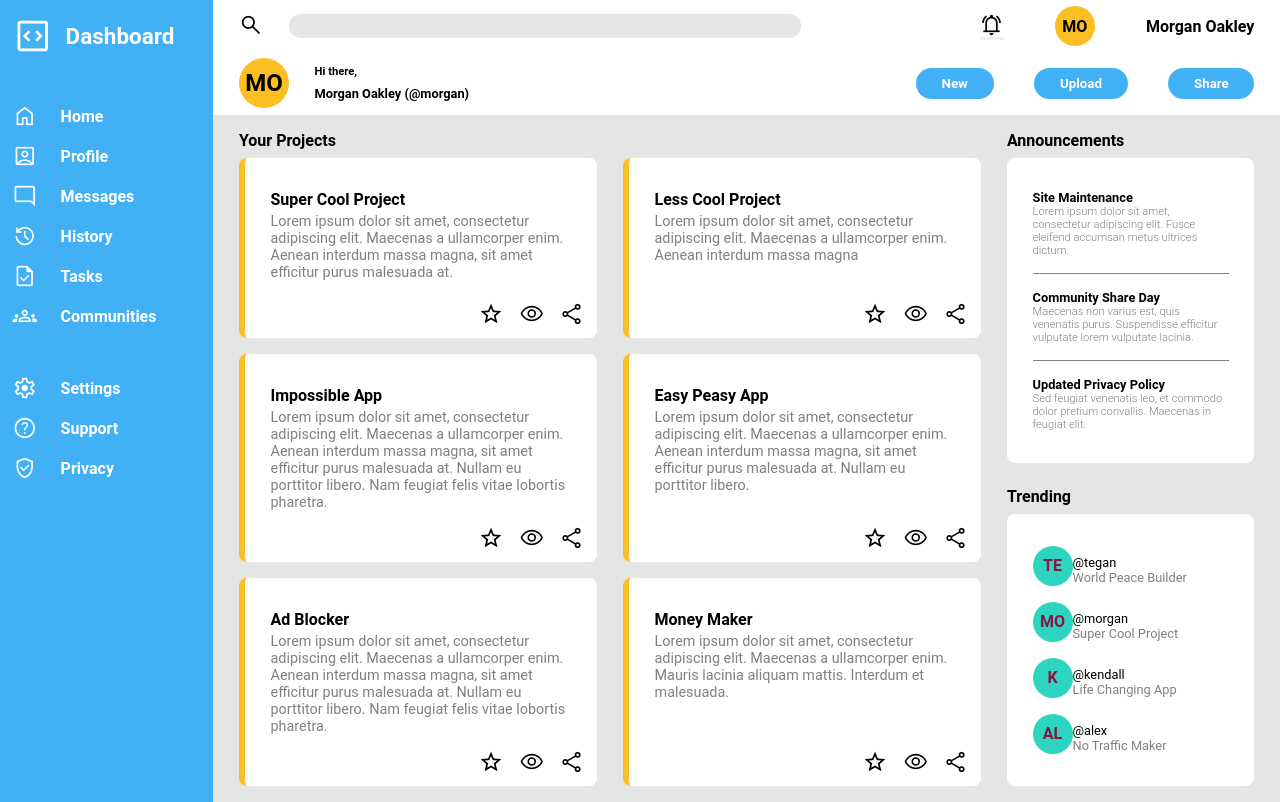
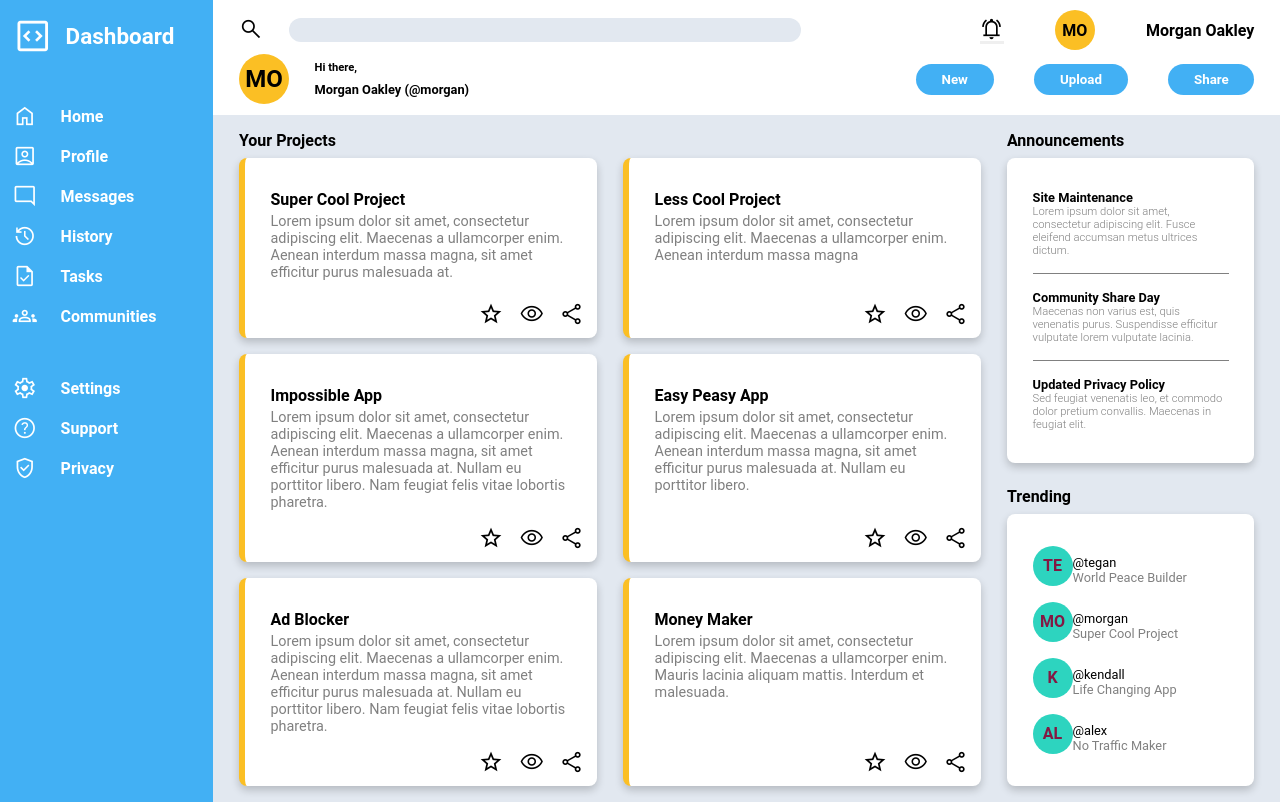
Before and after one commit to CaolanCode/Admin-Dashboard, a plain HTML site: page index.html in a window 1280 px wide. Drawn offline with nearby package versions, Linux system fonts and the light colour scheme.

Commit message:
add box-shadow to tables and header

```diff
--- a/style.css
+++ b/style.css
@@ -11,7 +11,7 @@
   min-height: 100vh;
 }
 .main-content{
-  background-color: #e5e5e5;
+  background-color: #e2e8f0;
 }
 .material-symbols-outlined {
   font-variation-settings:
@@ -48,7 +48,8 @@
   font-weight: 700;
   display: grid;
   grid-template-columns: 2fr 1fr;
-  padding: 0 2vw;
+  padding: 1vh 2vw;
+  box-shadow: 0 4px 8px 0 rgba(0, 0, 0, 0.2);
 }
 .search-container{
   display: flex;
@@ -63,7 +64,7 @@
   color: black;
 }
 .search-container input{
-  background-color: #e5e5e5;
+  background-color: #e2e8f0;
   width: 40vw;
   height: 3vh;
   border-radius: 2vh;
@@ -135,6 +136,7 @@
   background-color: white;
   padding: 4vh 2vw;
   border-radius: 1vh;
+  box-shadow: 0 4px 8px 0 rgba(0, 0, 0, 0.2);
 }
 .main-content{
   display: grid;
```
